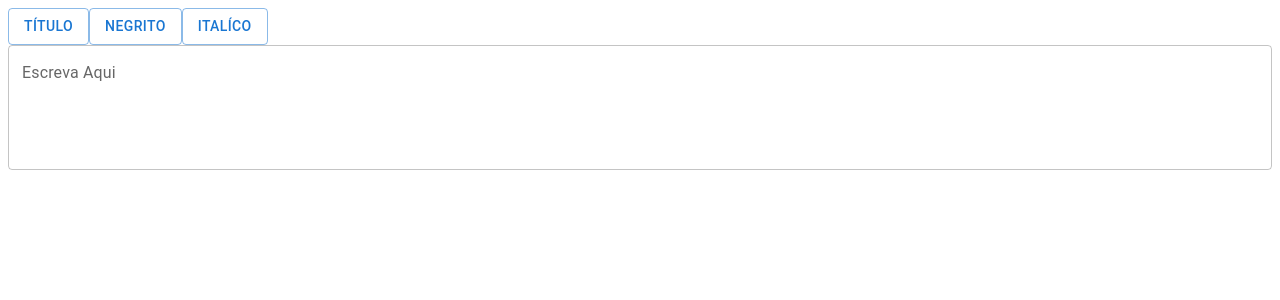
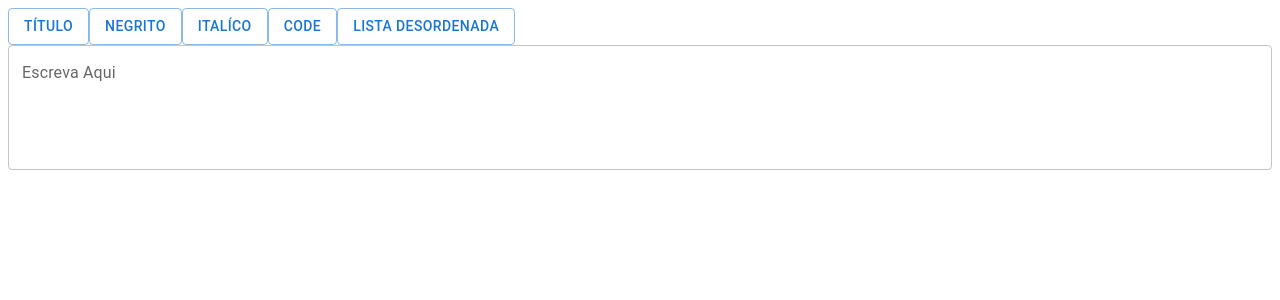
Before and after one commit to MarquesLazaro/Editor_Markdown, a Next.js app: page / in a window 1280 px wide. Shown: the top 300 px of the page. Built offline with nearby package versions, Linux system fonts and the light colour scheme.

Commit message:
implementação dos estilizadores obrigatorios

```diff
--- a/app/page.tsx
+++ b/app/page.tsx
@@ -4,14 +4,17 @@ import remarkGfm from "remark-gfm";
 import TextField from "@mui/material/TextField";
 import { useRef, useState } from "react";
 import Button from "@mui/material/Button";
+import {
+  toTitle,
+  toInlineCode,
+  toItalic,
+  toBold,
+  toUnorderedList,
+} from "./utils/MarkdownApply";
 
 export default function Home() {
   const [markdown, setMarkdown] = useState<string>("");
   const ref = useRef<HTMLTextAreaElement | null>(null);
-
-  const toTitle = (text: string) => `# ${text}`;
-  const toBold = (text: string) => `**${text}**`;
-  const toItalic = (text: string) => `*${text}*`;
 
   const selectAndEditText = (editFn: (text: string) => string) => {
     return () => {
@@ -41,6 +44,12 @@ export default function Home() {
       <Button variant="outlined" onClick={selectAndEditText(toItalic)}>
         Italíco
       </Button>
+      <Button variant="outlined" onClick={selectAndEditText(toInlineCode)}>
+        code
+      </Button>
+      <Button variant="outlined" onClick={selectAndEditText(toUnorderedList)}>
+        Lista desordenada
+      </Button>
       <TextField
         label="Escreva Aqui"
         multiline
--- /dev/null
+++ b/app/utils/MarkdownApply.tsx
@@ -0,0 +1,46 @@
+export const toTitle = (text: string) => {
+  if (text.length == 0) return text;
+
+  if (text.startsWith("# ")) return text.slice(2);
+
+  return `# ${text}`;
+};
+
+export const toBold = (text: string) => {
+  if (text.length == 0) return text;
+
+  if (text.startsWith("**") && text.endsWith("**")) return text.slice(2, -2);
+
+  return `**${text}**`;
+};
+
+export const toItalic = (text: string) => {
+  if (text.length == 0) return text;
+
+  if (text.startsWith("*") && text.endsWith("*")) return text.slice(1, -1);
+
+  return `*${text}*`;
+};
+
+export const toInlineCode = (text: string) => {
+  if (text.length == 0) return text;
+
+  if (text.startsWith("`") && text.endsWith("`")) return text.slice(1, -1);
+
+  return "`" + text + "`";
+};
+
+export const toUnorderedList = (text: string) => {
+  const elements = text.split("\n");
+
+  if (text.length == 0) return text;
+
+  return elements
+    .map((item) => {
+      if (item.length == 0) return item;
+      if (item.startsWith("- ")) return item.slice(2);
+
+      return `- ${item}`;
+    })
+    .join("\n");
+};
```
